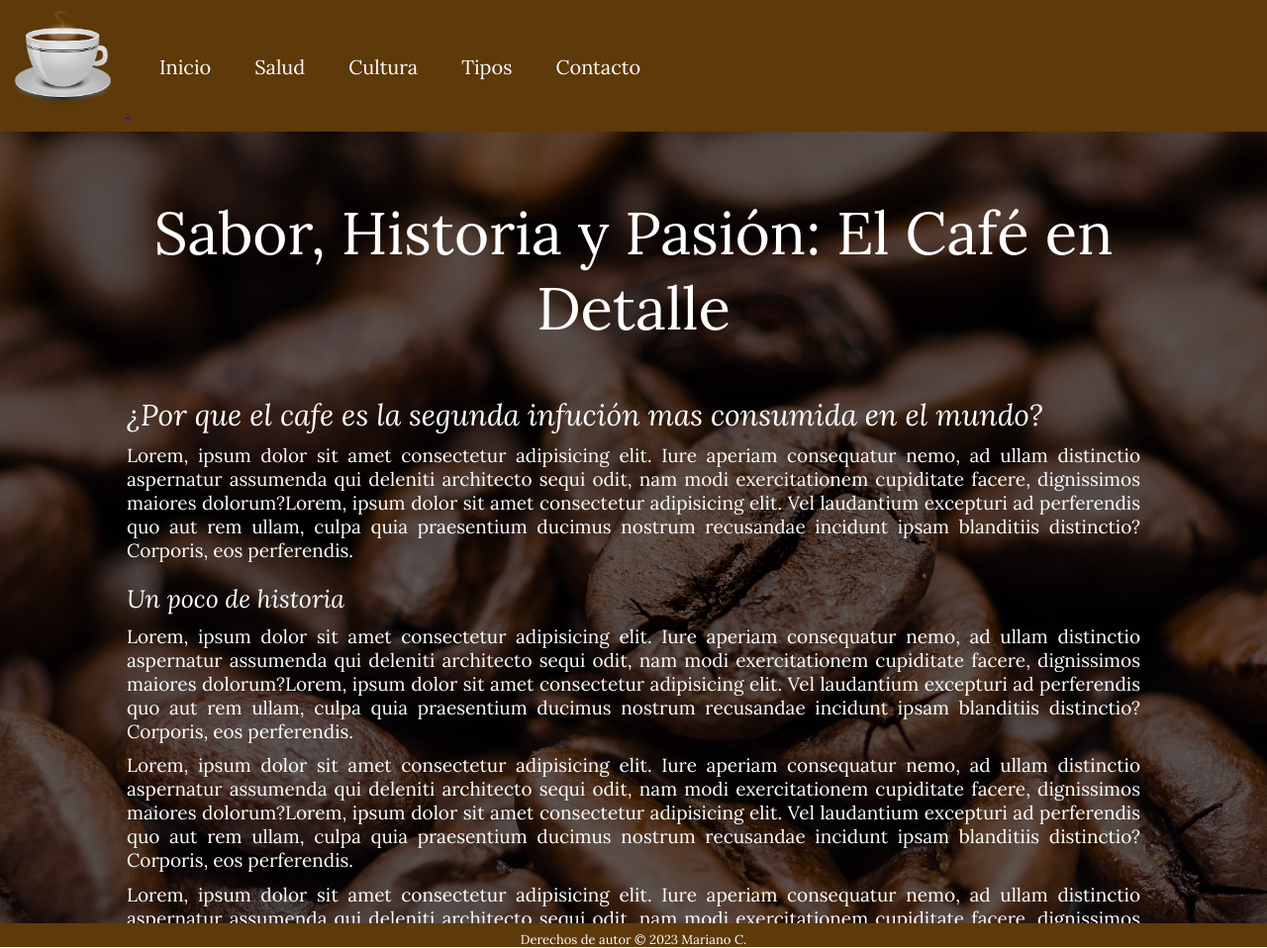
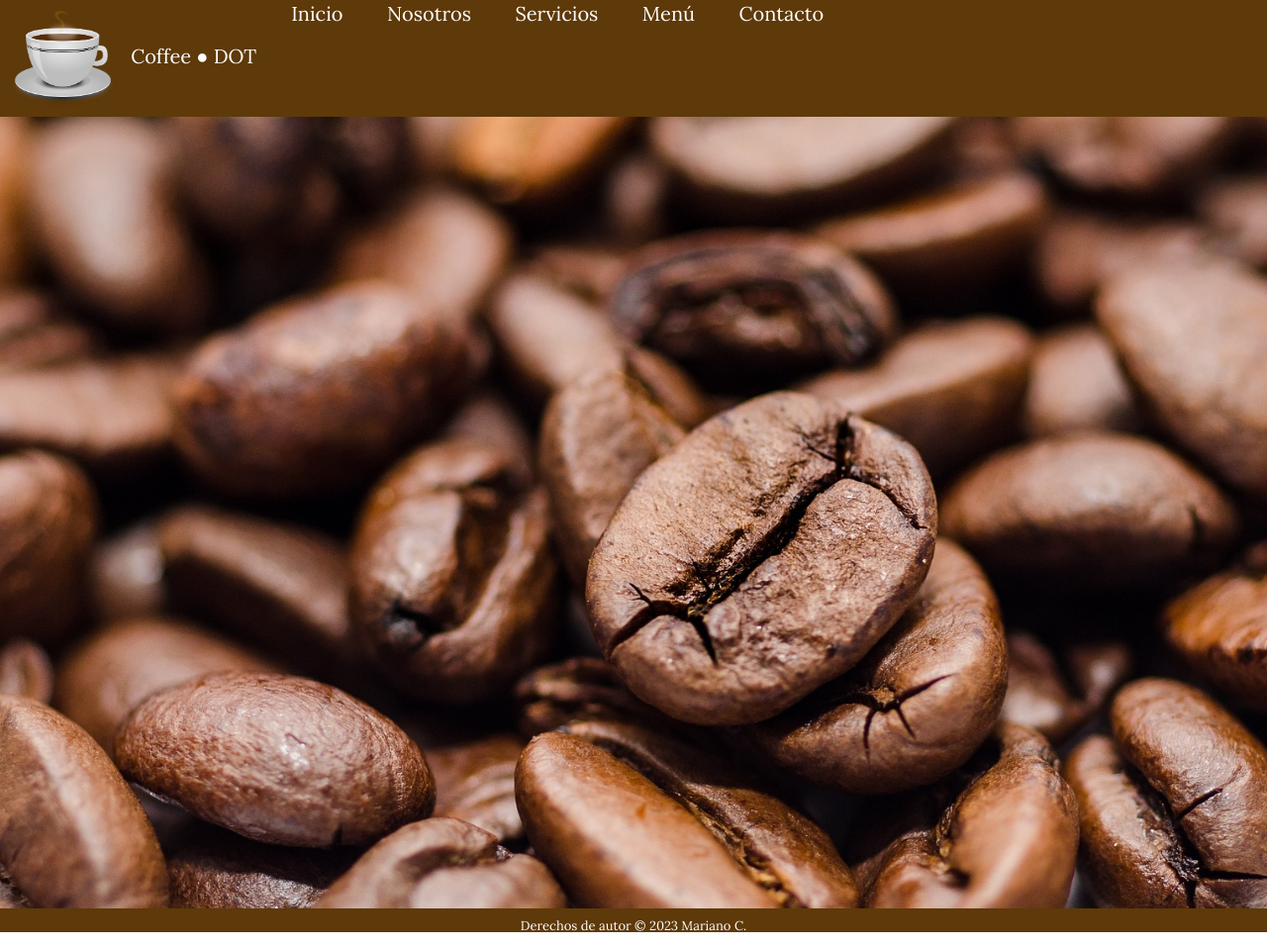
Before and after one commit to MarianoCarcamo/DW, a plain HTML site: page index.html in a window 1280 px wide. Shown: the whole page at 99% size. Drawn offline with nearby package versions, Linux system fonts and the light colour scheme.

Commit message:
#3 Cambios generales del proyecto - index

```diff
--- a/index.html
+++ b/index.html
@@ -6,25 +6,26 @@
     <head>
         <meta charset="UTF-8"> <!-- Codigo de caracteres empleado -->
         <meta name="viewport" content="width=device-width, initial-scale=1.0"> <!-- Config. de la vista en pantalla -->
-        <title>El Café | Sabor, historia y pasión</title> <!-- nombre de la pagina -->
+        <title>Coffee ● DOT | Sabor, historia y pasión</title> <!-- nombre de la pagina -->
+        <link rel="stylesheet" href="./css/bootstrap.min.css"> <!-- Linkeamos boostrap-->
         <link rel="stylesheet" href="./css/estilos.css"> <!-- Linkeamos css al html-->
         <link rel="icon" type="image/png" href="./favicon.ico"> <!-- Linkeamos el favicon-->
     </head>
 
     <!-- El cuerpo contiene lo que el usuario puede ver. La mayoria del codigo esta aqui -->
     <body>
-
         <!-- Cabecera de pagina  -->
         <header class="colorBrown">
-            <a href="#">
+            <a class="estiloFuente" href="#">
                 <img class="logo" src="./assets/img/logo.png" alt="logo" loading="lazy">
+                Coffee ● DOT
             </a>
             <nav class="nav">
                 <ul>
                     <li class="itemNav"><a class="estiloFuente" href = "#">Inicio</a></li>
-                    <li class="itemNav"><a class="estiloFuente" href = "./pages/salud.html">Salud</a></li>
-                    <li class="itemNav"><a class="estiloFuente" href = "./pages/cultura.html">Cultura</a></li>
-                    <li class="itemNav"><a class="estiloFuente" href = "./pages/tipos_y_estilos.html">Tipos</a></li>
+                    <li class="itemNav"><a class="estiloFuente" href = "./pages/salud.html">Nosotros</a></li>
+                    <li class="itemNav"><a class="estiloFuente" href = "./pages/cultura.html">Servicios</a></li>
+                    <li class="itemNav"><a class="estiloFuente" href = "./pages/tipos_y_estilos.html">Menú</a></li>
                     <li class="itemNav"><a class="estiloFuente" href = "./pages/contacto.html">Contacto</a></li>
                 </ul>
             </nav>
@@ -32,29 +33,49 @@
 
         <!-- Contenido principal -->
         <main class="fondoMain estiloFuente">
-            <div class="boxAtenuado">
-                <section class="seccionPrincipal">
-                    <h1> Sabor, Historia y Pasión: El Café en Detalle </h1>
 
-                    <h2>¿Por que el cafe es la segunda infución mas consumida en el mundo?</h2>
+            <!-- Carrusel -->
+            <section>
 
-                    <p>Lorem, ipsum dolor sit amet consectetur adipisicing elit. Iure aperiam consequatur nemo, ad ullam distinctio aspernatur assumenda qui deleniti architecto sequi odit, nam modi exercitationem cupiditate facere, dignissimos maiores dolorum?Lorem, ipsum dolor sit amet consectetur adipisicing elit. Vel laudantium excepturi ad perferendis quo aut rem ullam, culpa quia praesentium ducimus nostrum recusandae incidunt ipsam blanditiis distinctio? Corporis, eos perferendis.</p>
+            </section>
 
-                    <h3>Un poco de historia</h3>
+            <!-- Nosotros -->
+            <section>
 
-                    <p>Lorem, ipsum dolor sit amet consectetur adipisicing elit. Iure aperiam consequatur nemo, ad ullam distinctio aspernatur assumenda qui deleniti architecto sequi odit, nam modi exercitationem cupiditate facere, dignissimos maiores dolorum?Lorem, ipsum dolor sit amet consectetur adipisicing elit. Vel laudantium excepturi ad perferendis quo aut rem ullam, culpa quia praesentium ducimus nostrum recusandae incidunt ipsam blanditiis distinctio? Corporis, eos perferendis.</p>
+            </section>
 
-                    <p>Lorem, ipsum dolor sit amet consectetur adipisicing elit. Iure aperiam consequatur nemo, ad ullam distinctio aspernatur assumenda qui deleniti architecto sequi odit, nam modi exercitationem cupiditate facere, dignissimos maiores dolorum?Lorem, ipsum dolor sit amet consectetur adipisicing elit. Vel laudantium excepturi ad perferendis quo aut rem ullam, culpa quia praesentium ducimus nostrum recusandae incidunt ipsam blanditiis distinctio? Corporis, eos perferendis.</p>
+            <!-- Servicios -->
+            <section>
 
-                    <p>Lorem, ipsum dolor sit amet consectetur adipisicing elit. Iure aperiam consequatur nemo, ad ullam distinctio aspernatur assumenda qui deleniti architecto sequi odit, nam modi exercitationem cupiditate facere, dignissimos maiores dolorum?Lorem, ipsum dolor sit amet consectetur adipisicing elit. Vel laudantium excepturi ad perferendis quo aut rem ullam, culpa quia praesentium ducimus nostrum recusandae incidunt ipsam blanditiis distinctio? Corporis, eos perferendis.</p>
-                </section>
-            </div>
+            </section>
+
+            <!-- Oferta -->
+            <section>
+
+            </section>
+
+            <!-- Menu -->
+            <section>
+
+            </section>
+
+            <!-- Reservacion -->
+            <section>
+
+            </section>
+
+            <!-- Testimonios -->
+            <section>
+
+            </section>
         </main>
 
         <!-- Pie de pagina -->
         <footer class = "estiloFooter colorBrown estiloFuente">
             <p>Derechos de autor © 2023 Mariano C.</p>
         </footer>
+
+        <!-- Linkeo de scripts de boostrap -->
+        <script src="./js/bootstrap.bundle.min.js"></script>
     </body>
-
 </html>
```
